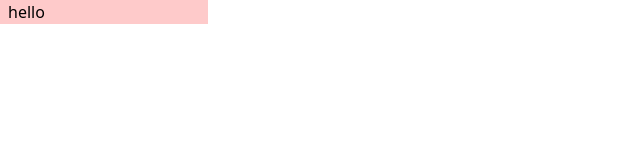
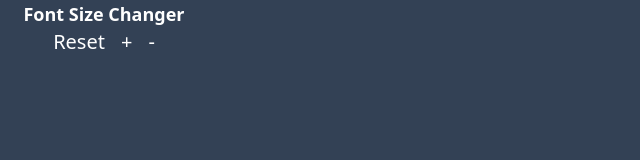
Before and after one commit to Link1515/font-size-changer, a website built with Vite: page popup.html in a window 1280 px wide. Shown: the whole page, without its empty margins (0-640 px from the left). Built offline with nearby package versions, Linux system fonts and the light colour scheme.

Commit message:
create basic popup ui

```diff
--- a/popup.html
+++ b/popup.html
@@ -1,7 +1,12 @@
 <!doctype html>
 <html>
-  <body class="w-52">
-    <div class="bg-red-200 px-2">hello</div>
+  <body class="w-52 bg-slate-700 text-sm text-white">
+    <h2 class="px-2 text-center text-lg font-semibold">Font Size Changer</h2>
+    <div class="flex justify-center gap-4 text-xl">
+      <button id="resetBtn">Reset</button>
+      <button id="increaseBtn">+</button>
+      <button id="decreaseBtn">-</button>
+    </div>
 
     <script type="module" src="/src/main.ts"></script>
   </body>
```
